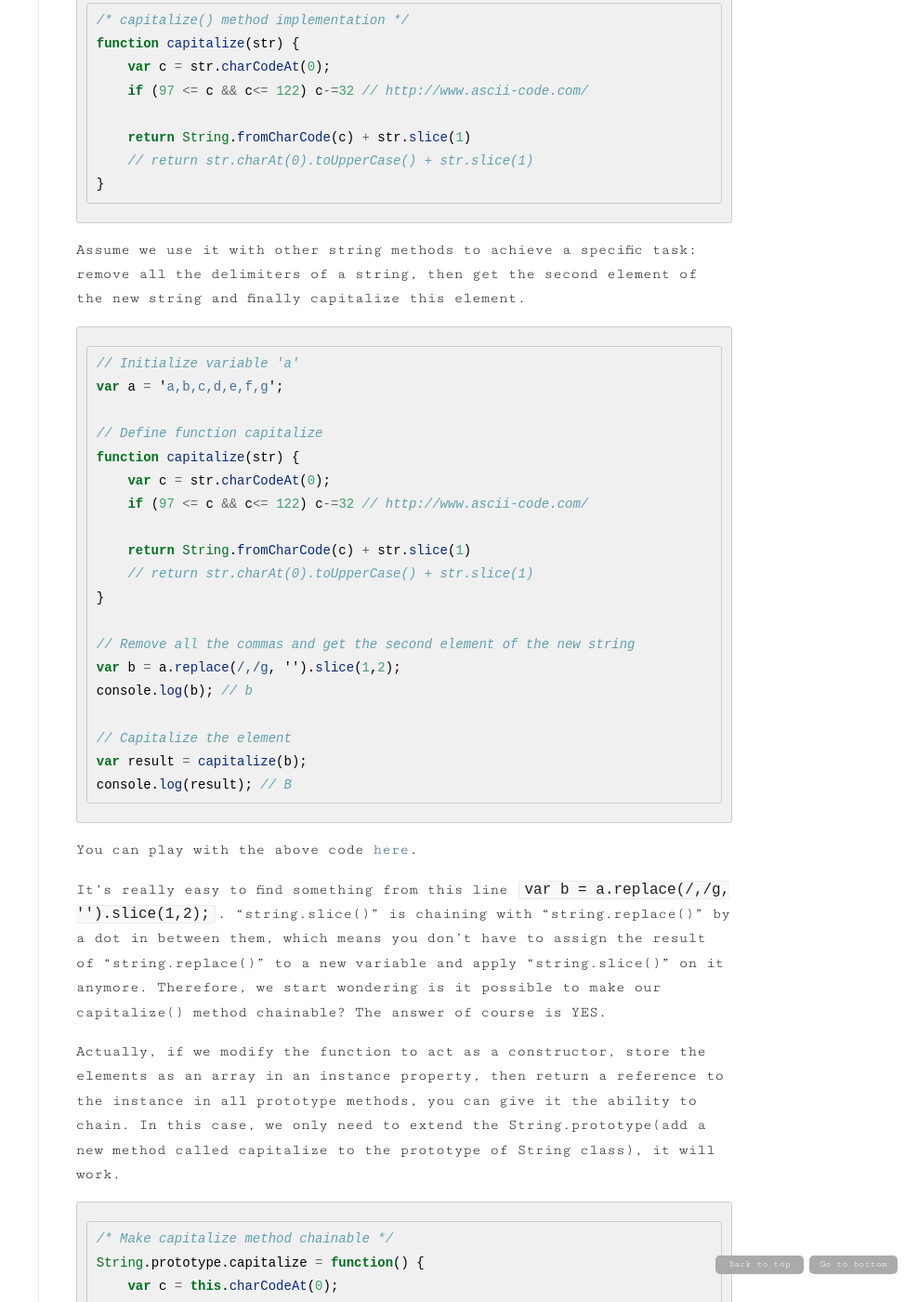
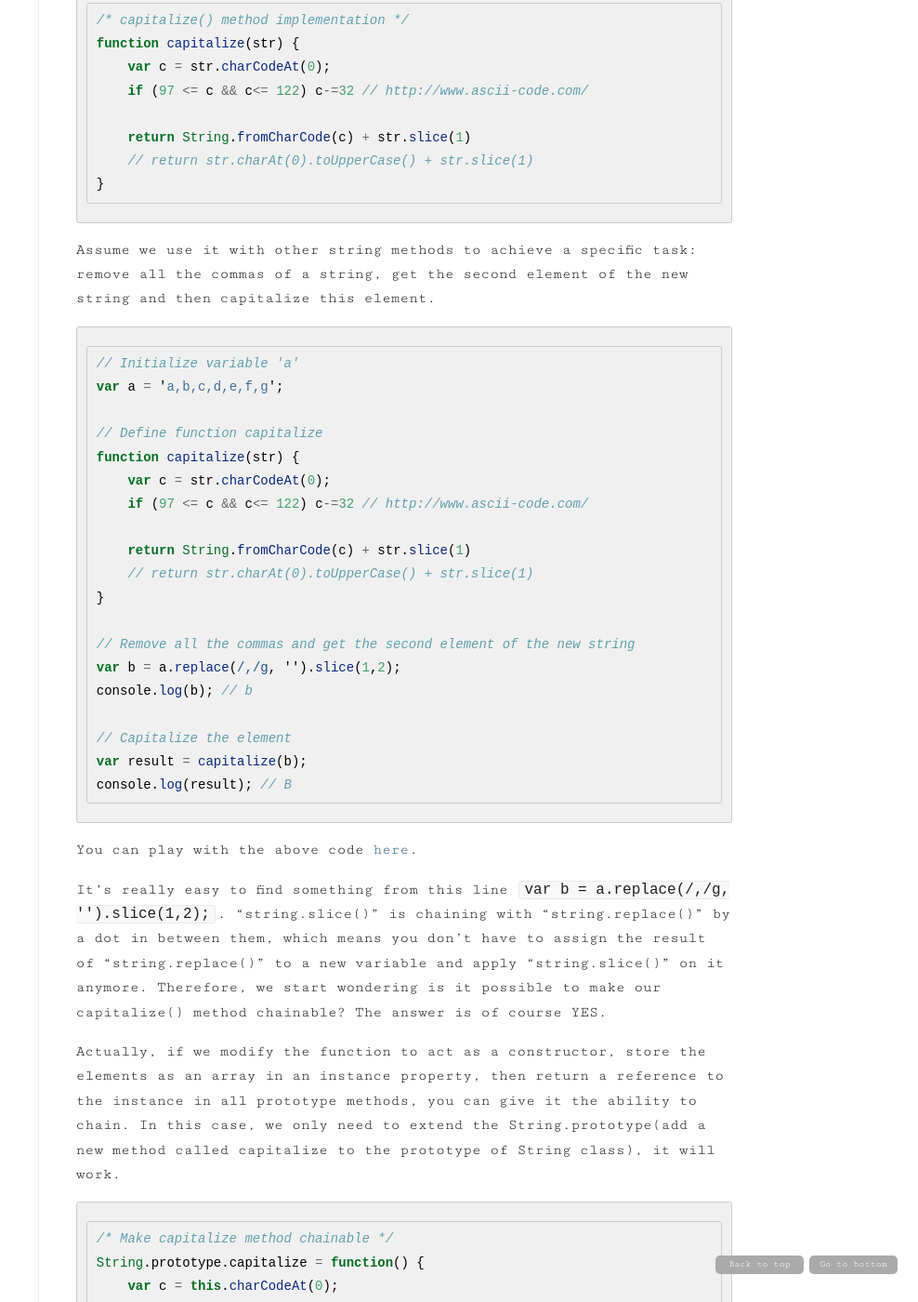
Before and after one commit to crabcanon/crabcanon.github.com, a Jekyll site: the page built from _posts/2016-02-18-javascript-design-pattern-chaining.md, in a window 1280 px wide and 1400 px high, scrolled down 416 px. Shown: the whole window at 93% size, without its empty margins (292-1280 px from the left). Built offline with Jekyll 4.4.1, drawn with Linux system fonts in a browser that asks for light colours; some of the changed text lies outside the part shown.

Commit message:
Update blog

````diff
--- a/_posts/2016-02-18-javascript-design-pattern-chaining.md
+++ b/_posts/2016-02-18-javascript-design-pattern-chaining.md
@@ -21,7 +21,7 @@ function capitalize(str) {
 }
 ```
 
-Assume we use it with other string methods to achieve a specific task: remove all the delimiters of a string, then get the second element of the new string and finally capitalize this element.
+Assume we use it with other string methods to achieve a specific task: remove all the commas of a string, get the second element of the new string and then capitalize this element.
 
 ```javascript
 // Initialize variable 'a'
@@ -47,7 +47,7 @@ console.log(result); // B
 
 You can play with the above code [here](https://jsfiddle.net/ygodpva6/).
 
-It's really easy to find something from this line `var b = a.replace(/,/g, '').slice(1,2);`. "string.slice()" is chaining with "string.replace()" by a dot in between them, which means you don't have to assign the result of "string.replace()" to a new variable and apply "string.slice()" on it anymore. Therefore, we start wondering is it possible to make our capitalize() method chainable? The answer of course is YES.
+It's really easy to find something from this line `var b = a.replace(/,/g, '').slice(1,2);`. "string.slice()" is chaining with "string.replace()" by a dot in between them, which means you don't have to assign the result of "string.replace()" to a new variable and apply "string.slice()" on it anymore. Therefore, we start wondering is it possible to make our capitalize() method chainable? The answer is of course YES.
 
 Actually, if we modify the function to act as a constructor, store the elements as an array in an instance property, then return a reference to the instance in all prototype methods, you can give it the ability to chain. In this case, we only need to extend the String.prototype(add a new method called capitalize to the prototype of String class), it will work.
 
@@ -114,7 +114,7 @@ d3_selectionPrototype.append = function(name) {
 };
 ```
 
-If you run [this JSFiddle file](https://jsfiddle.net/knk07rbj/), you can see under the '__proto__' object, all the chainable methods will be shown.
+If you run [this JSFiddle file](https://jsfiddle.net/knk07rbj/), you can see under the `__proto__` object, all the chainable methods will be shown.
 
 #### 3. Summary
 
````
